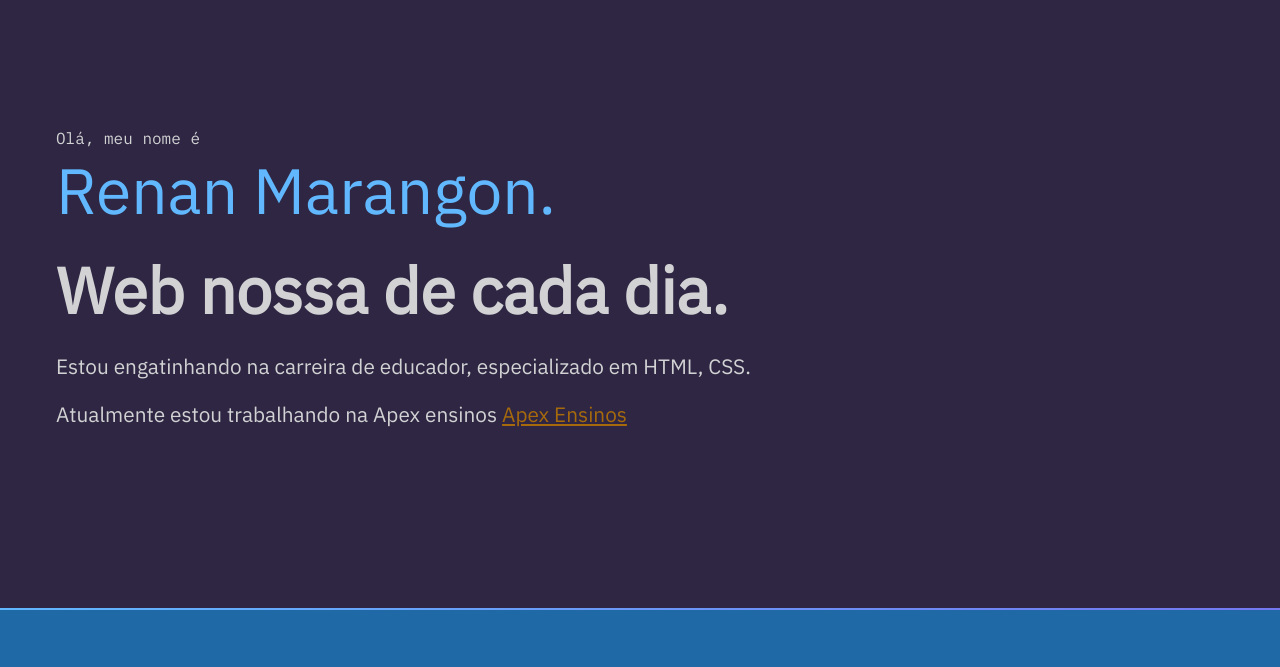
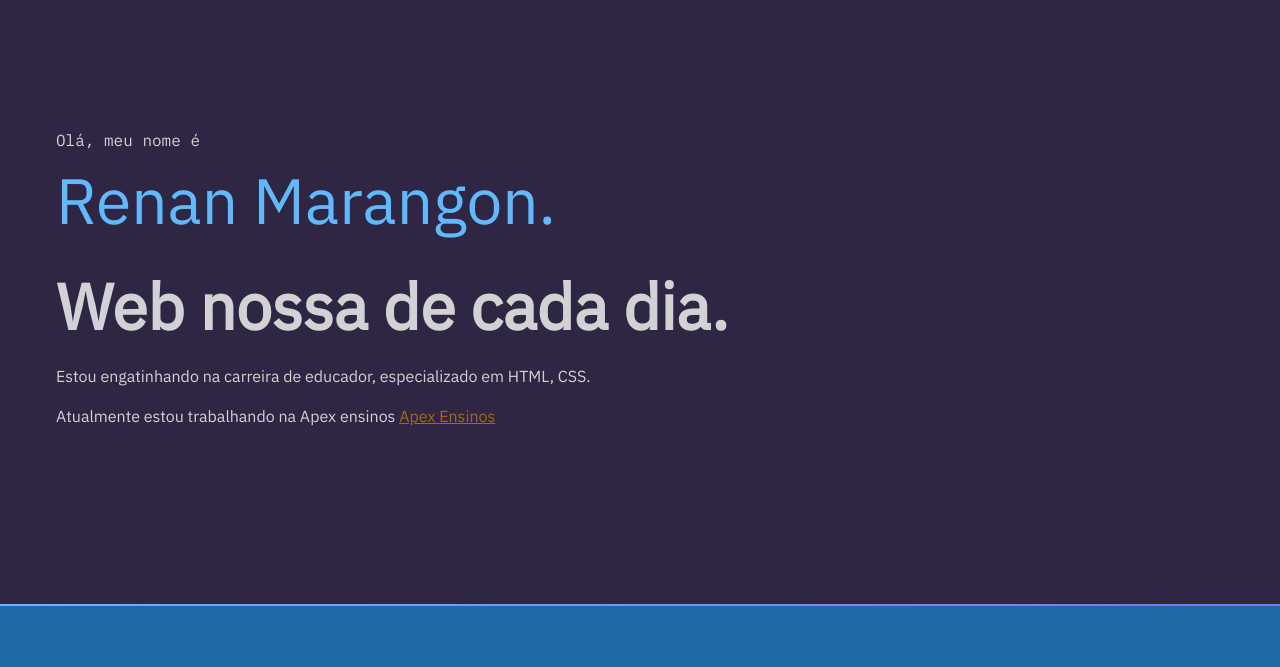
Before and after one commit to maracunha/web-dev, a plain HTML site: page portfolio/index.html in a window 1280 px wide. Shown: the part 118-785 px from the top of the page. Drawn offline with Linux system fonts and the light colour scheme.

Commit message:
chore: spelling fix

```diff
--- a/portfolio/css/styles.css
+++ b/portfolio/css/styles.css
@@ -64,7 +64,7 @@ a:hover {
   margin: 0 auto;
 }
 
-#intor p {
+#intro p {
   font-size: 1rem;
   line-height: 1.5;
 }
@@ -86,7 +86,7 @@ a:hover {
   font-size: 4rem;
 }
 
-/* Navegacão */
+/* Navegação */
 nav h1 a {
   font-family: var(--sans);
 }
@@ -144,7 +144,7 @@ nav [class*="fa-"]:hover {
     background-color: var(--azul-escuro);
 }
 
-/* projetos section */
+/* Projetos section */
 .section-projetos {
     background-color: var(--azul-escuro);
 }
```
